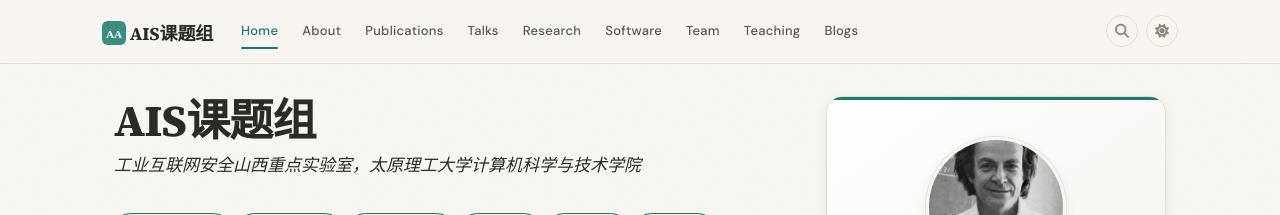
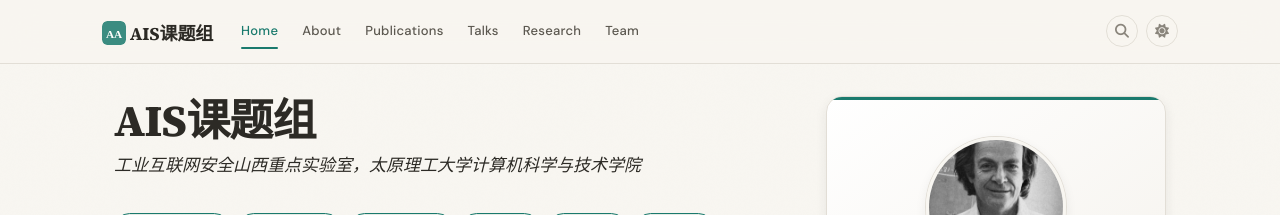
Before and after one commit to SKLIIS-AIS/lab_website, a Jekyll site: the page built from _pages/home.md, in a window 1280 px wide. Shown: the top 215 px of the page. Built offline with Jekyll 4.4.1, drawn with Linux system fonts in a browser that asks for light colours; a style sheet for code colours, icons or effects is not loaded.

Commit message:
Update _config.yml

```diff
--- a/_config.yml
+++ b/_config.yml
@@ -27,11 +27,7 @@ nav_pages:
   - name: publications
   - name: talks
   - name: research
-  - name: software
   - name: team
-  - name: teaching
-  - name: blogs
-
 # ============================================================
 # Advanced Settings (you probably don't need to change these)
 # ============================================================
```
